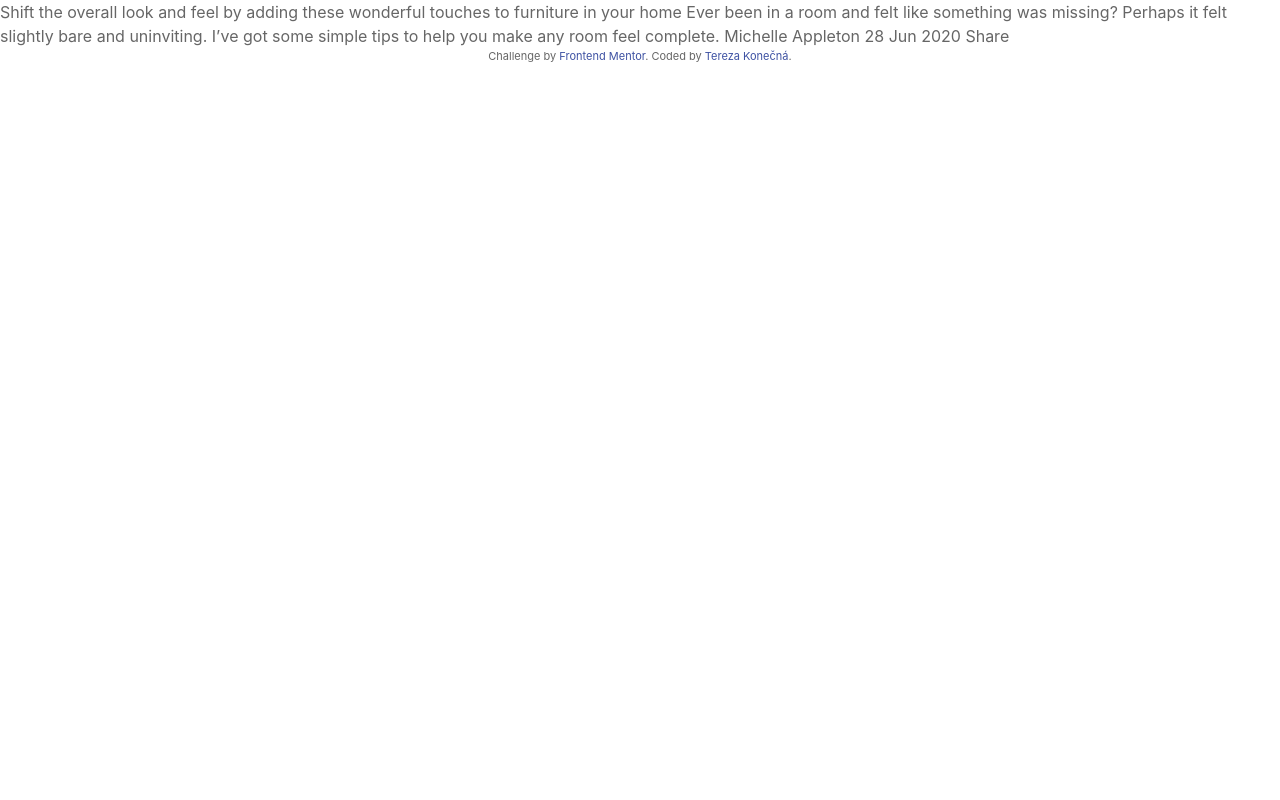
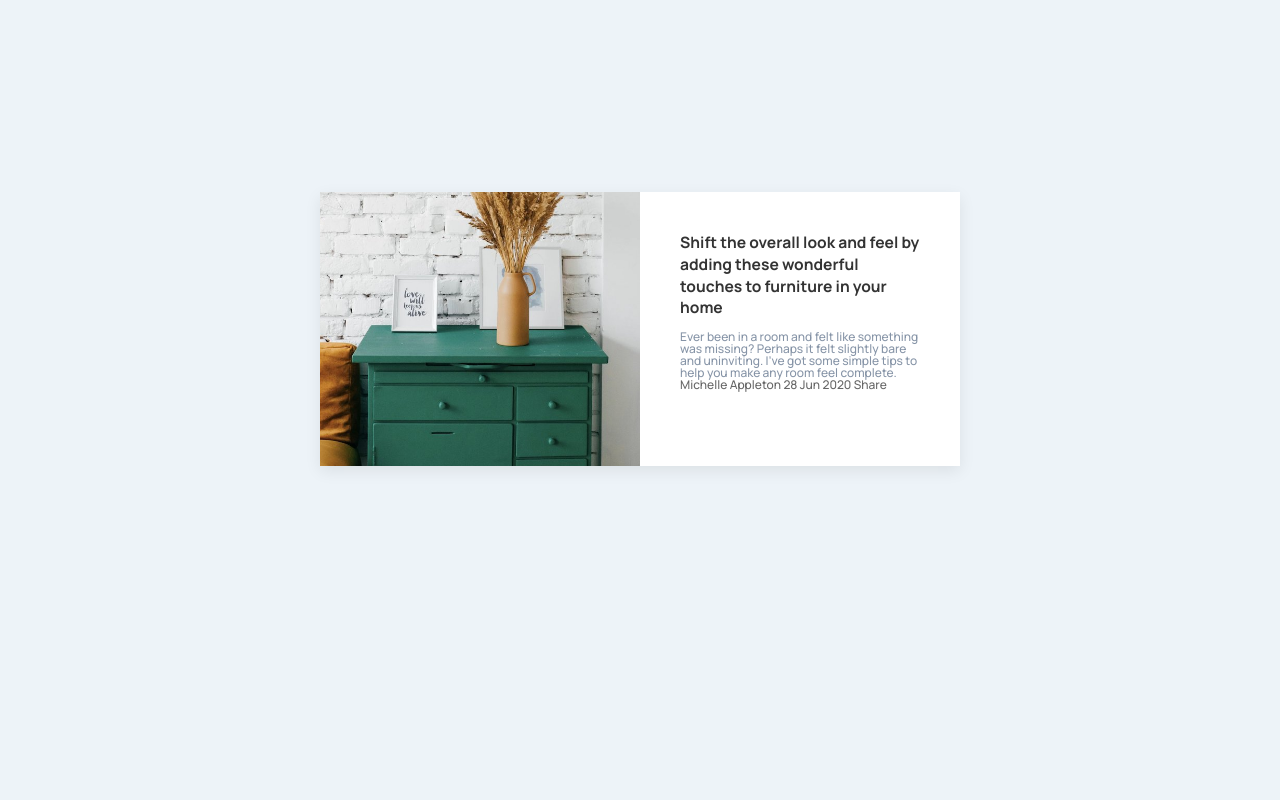
Before and after one commit to t3ssk/small-coding-challenges, a plain HTML site: page article-card/index.html in a window 1280 px wide. Shown: the top 800 px of the page. Drawn offline with nearby package versions, Linux system fonts and the light colour scheme.

Commit message:
start using uikit

```diff
--- a/article-card/index.html
+++ b/article-card/index.html
@@ -16,19 +16,30 @@
   </style>
 </head>
 <body>
+<section id="article">
 
-  Shift the overall look and feel by adding these wonderful
-  touches to furniture in your home
+    <div class="uk-card uk-card-default uk-grid-collapse uk-child-width-1-2@s uk-margin" uk-grid>
+        <div class="uk-card-media-left uk-cover-container">
+            <img src="img/drawers.jpg" alt="" uk-cover>
+            <canvas width="272" height="272"></canvas>
+        </div>
+        <div>
+            <div class="uk-card-body">
+                <h3 class="uk-card-title">Shift the overall look and feel by adding these wonderful
+                    touches to furniture in your home</h3>
+                <p>Ever been in a room and felt like something was missing? Perhaps
+                    it felt slightly bare and uninviting. I’ve got some simple tips
+                    to help you make any room feel complete.</p>
+                    Michelle Appleton
+                    28 Jun 2020
 
-  Ever been in a room and felt like something was missing? Perhaps
-  it felt slightly bare and uninviting. I’ve got some simple tips
-  to help you make any room feel complete.
+                    Share
+            </div>
+        </div>
+    </div>
 
-  Michelle Appleton
-  28 Jun 2020
 
-  Share
-
+</section>
   <div class="attribution">
     Challenge by <a href="https://www.frontendmentor.io?ref=challenge" target="_blank">Frontend Mentor</a>.
     Coded by <a href="#">Tereza Konečná</a>.
--- /dev/null
+++ b/article-card/sass/_reset.scss
@@ -0,0 +1,43 @@
+html, body, div, span, applet, object, iframe,
+h1, h2, h3, h4, h5, h6, p, blockquote, pre,
+a, abbr, acronym, address, big, cite, code,
+del, dfn, em, img, ins, kbd, q, s, samp,
+small, strike, strong, sub, sup, tt, var,
+b, u, i, center,
+dl, dt, dd, ol, ul, li,
+fieldset, form, label, legend,
+table, caption, tbody, tfoot, thead, tr, th, td,
+article, aside, canvas, details, embed,
+figure, figcaption, footer, header, hgroup,
+menu, nav, output, ruby, section, summary,
+time, mark, audio, video {
+	margin: 0;
+	padding: 0;
+	border: 0;
+	font-size: 100%;
+	font: inherit;
+	vertical-align: baseline;
+}
+/* HTML5 display-role reset for older browsers */
+article, aside, details, figcaption, figure,
+footer, header, hgroup, menu, nav, section {
+	display: block;
+}
+body {
+	line-height: 1;
+}
+ol, ul {
+	list-style: none;
+}
+blockquote, q {
+	quotes: none;
+}
+blockquote:before, blockquote:after,
+q:before, q:after {
+	content: '';
+	content: none;
+}
+table {
+	border-collapse: collapse;
+	border-spacing: 0;
+}
--- a/article-card/sass/style.scss
+++ b/article-card/sass/style.scss
@@ -0,0 +1,33 @@
+@import "reset.scss";
+@import url('https://fonts.googleapis.com/css2?family=Manrope:wght@500;700&display=swap');
+
+
+html{
+    background-color: #EDF3F8;
+    font-family: 'Manrope', sans-serif;
+    width: 100vw;
+    height: 100vh;
+    font-size: 12px;
+    line-height: 1.5;
+}
+
+p{
+    color: hsl(215, 16%, 59%);
+}
+
+.uk-card-title{
+    color:hsl(214, 17%, 51%);
+    font-weight: 700;
+    font-size: 1.3em;
+    margin-bottom: 5%;
+}
+.uk-card{
+    width: 50%;
+    margin-top: 15%;
+    margin-left: 25%;
+
+}
+
+
+
+.attribution{margin-top: 72vh;}
```
Also changed, not shown: article-card/css/style.css.
